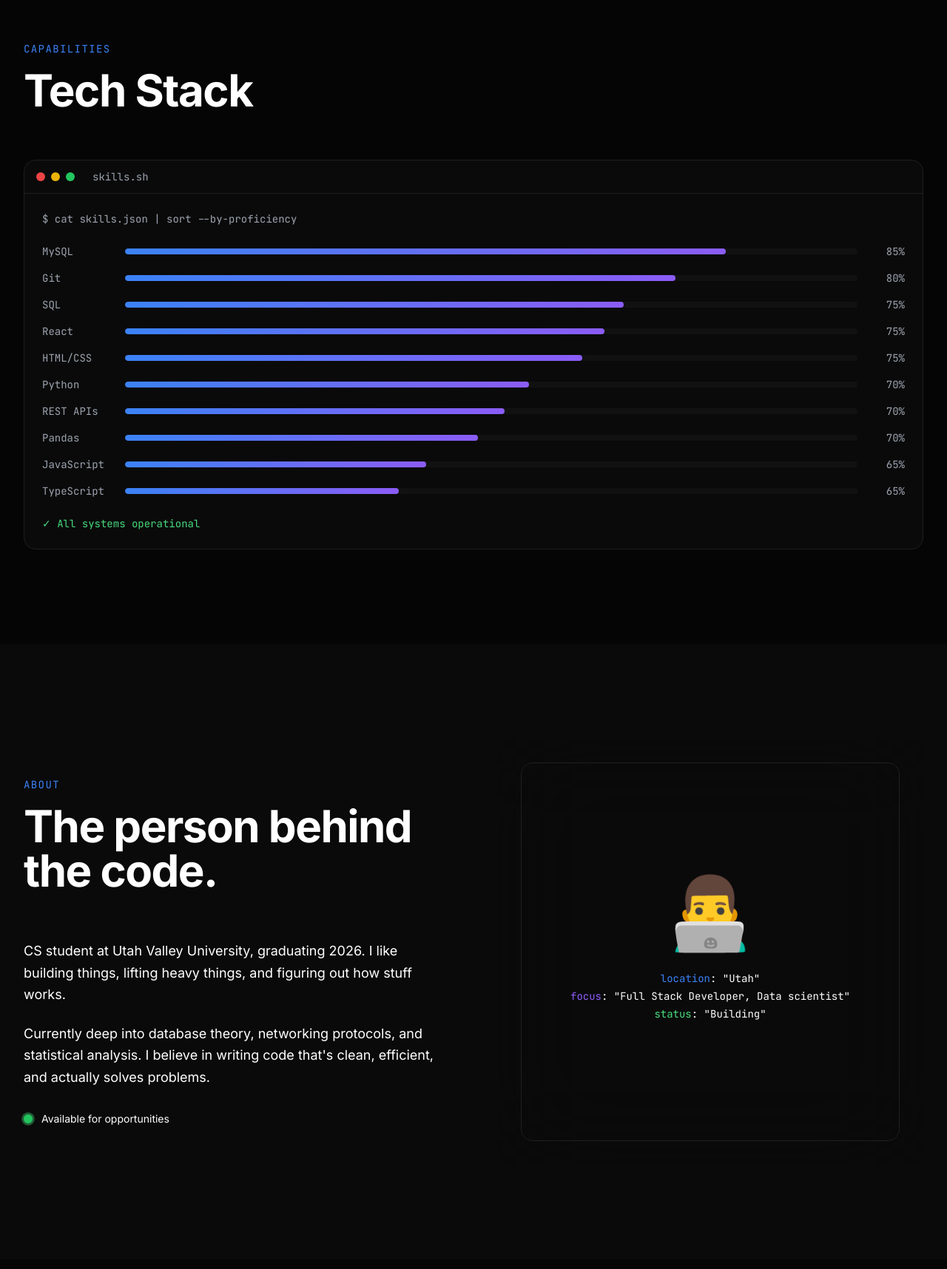
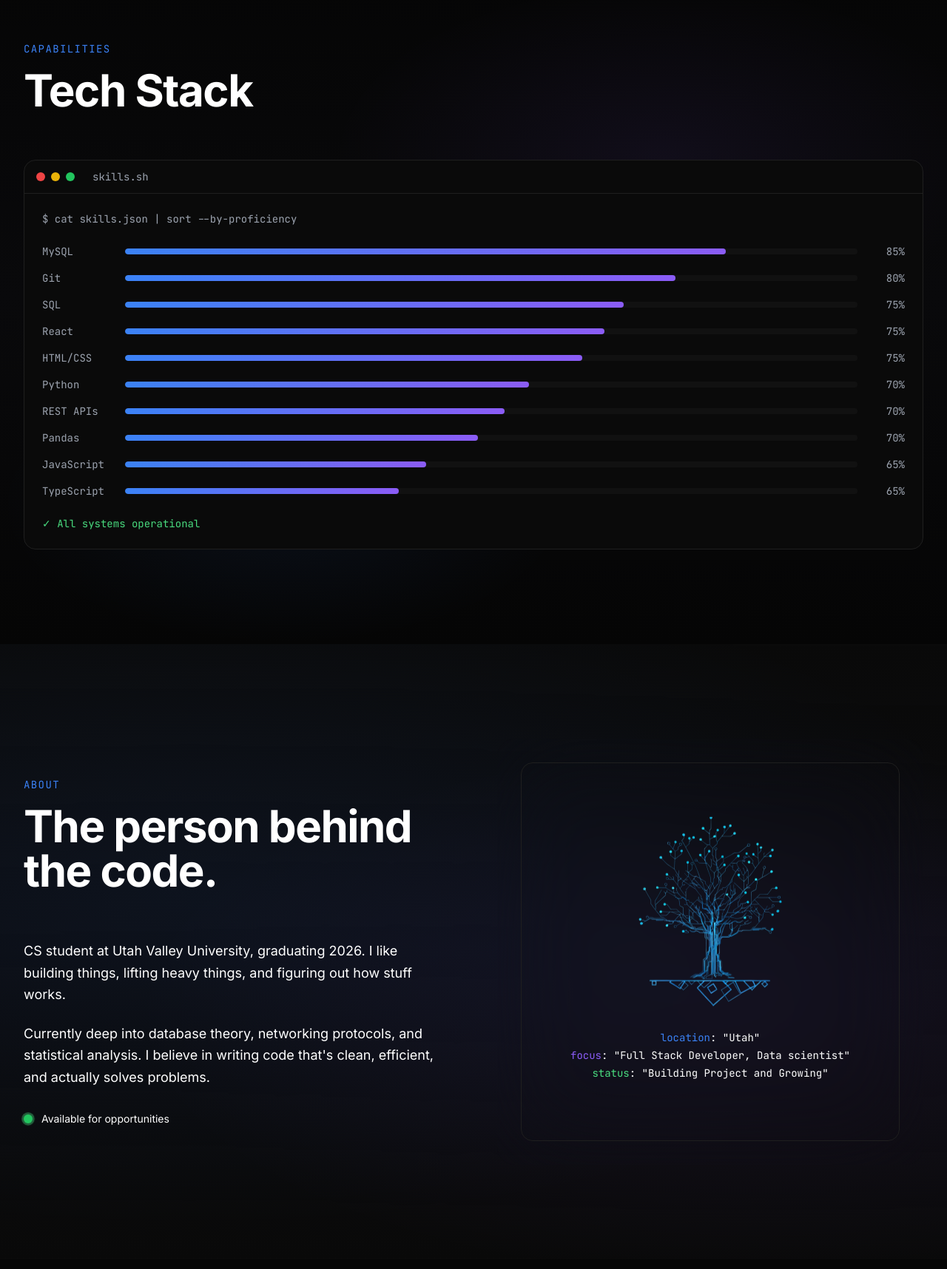
Before and after one commit to Sebismael23/seb-portfolio, a Next.js app: page / in a window 1280 px wide. Shown: the part 2064-3780 px from the top of the page at 74% size. Built offline with nearby package versions, Linux system fonts and the light colour scheme.

Commit message:
aesthetic of the page

```diff
--- a/components/sections/About.tsx
+++ b/components/sections/About.tsx
@@ -6,8 +6,20 @@ import SectionHeader from '@/components/ui/SectionHeader'
 
 export default function About() {
   return (
-    <section id="about" className="py-24 md:py-32 px-6 md:px-8">
-      <div className="max-w-7xl mx-auto">
+    <section id="about" className="py-24 md:py-32 px-6 md:px-8 relative overflow-hidden">
+      {/* Gradient background for dark mode */}
+      <div
+        className="absolute inset-0 hidden dark:block"
+        style={{
+          background: `
+            radial-gradient(ellipse 80% 50% at 20% 40%, rgba(59, 130, 246, 0.08) 0%, transparent 110%),
+            radial-gradient(ellipse 60% 40% at 80% 60%, rgba(139, 92, 246, 0.08) 0%, transparent 110%),
+            linear-gradient(180deg, rgba(0,0,0,0) 0%, rgba(10,10,15,0.5) 50%, rgba(0,0,0,0) 100%)
+          `,
+        }}
+      />
+
+      <div className="max-w-7xl mx-auto relative z-10">
         <div className="grid md:grid-cols-2 gap-12 md:gap-16 items-center">
           {/* Text Content */}
           <div>
@@ -58,9 +70,14 @@ export default function About() {
                 <motion.div
                   animate={{ y: [0, -10, 0] }}
                   transition={{ duration: 3, repeat: Infinity, ease: 'easeInOut' }}
-                  className="text-8xl mb-6"
+                  className="mb-6"
                 >
-                  👨‍💻
+                  {/* eslint-disable-next-line @next/next/no-img-element */}
+                  <img
+                    src="/images/about1.png"
+                    alt="Circuit Tree"
+                    className="w-48 h-48 md:w-64 md:h-64 object-contain mx-auto"
+                  />
                 </motion.div>
                 <div className="font-mono text-foreground text-sm space-y-1">
                   <p>
@@ -70,7 +87,7 @@ export default function About() {
                     <span className="text-accent-purple">focus</span>: &quot;{personalInfo.title}&quot;
                   </p>
                   <p>
-                    <span className="text-green-400">status</span>: &quot;Building&quot;
+                    <span className="text-green-400">status</span>: &quot;Building Project and Growing&quot;
                   </p>
                 </div>
               </div>
--- a/components/sections/Skills.tsx
+++ b/components/sections/Skills.tsx
@@ -7,8 +7,20 @@ import SkillBar from '@/components/ui/SkillBar'
 
 export default function Skills() {
   return (
-    <section id="skills" className="py-24 md:py-32 px-6 md:px-8 bg-gradient-to-br from-blue-50 via-purple-50 to-pink-50 dark:bg-surface-dark dark:from-surface-dark dark:via-surface-dark dark:to-surface-dark">
-      <div className="max-w-7xl mx-auto">
+    <section id="skills" className="py-24 md:py-32 px-6 md:px-8 relative overflow-hidden bg-gradient-to-br from-blue-50 via-purple-50 to-pink-50 dark:bg-surface-dark dark:from-surface-dark dark:via-surface-dark dark:to-surface-dark">
+      {/* Gradient background for dark mode */}
+      <div
+        className="absolute inset-0 hidden dark:block"
+        style={{
+          background: `
+            radial-gradient(ellipse 70% 50% at 70% 30%, rgba(139, 92, 246, 0.1) -20%, transparent 50%),
+            radial-gradient(ellipse 60% 40% at 30% 80%, rgba(59, 130, 246, 0.1) -20%, transparent 50%),
+            linear-gradient(180deg, rgba(0,0,0,0) 0%, rgba(15,15,20,0.4) 50%, rgba(0,0,0,0) 100%)
+          `,
+        }}
+      />
+
+      <div className="max-w-7xl mx-auto relative z-10">
         <SectionHeader label="CAPABILITIES" title="Tech Stack" />
 
         {/* Terminal Window */}
```
Also changed, not shown: public/images/about1.png (added).
